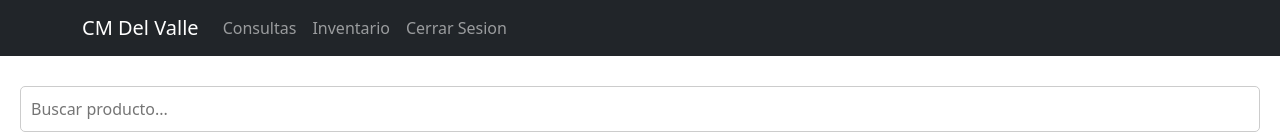
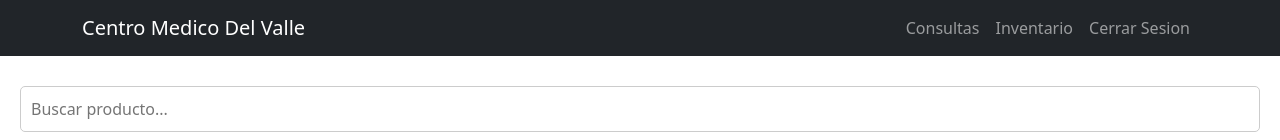
Before and after one commit to hnkatze/CMedico, a React (Vite) app: page / in a window 1280 px wide. Shown: the top 140 px of the page. Built offline with nearby package versions, Linux system fonts and the light colour scheme; no server answers; the database is empty.

Commit message:
Modify style

```diff
--- a/src/Components/navbar.jsx
+++ b/src/Components/navbar.jsx
@@ -1,4 +1,3 @@
-
 import 'bootstrap/dist/css/bootstrap.min.css';
 import Container from 'react-bootstrap/Container';
 import Nav from 'react-bootstrap/Nav';
@@ -7,13 +6,13 @@ import Navbar from 'react-bootstrap/Navbar';
 function Navy() {
   return (
     <>
-      <Navbar bg="dark" data-bs-theme="dark">
+      <Navbar bg="dark" variant="dark">
         <Container>
-          <Navbar.Brand href="#home">CM Del Valle</Navbar.Brand>
-          <Nav className="me-auto">
-            <Nav.Link href="#home">Consultas</Nav.Link>
-            <Nav.Link href="#features">Inventario</Nav.Link>
-            <Nav.Link href="#pricing">Cerrar Sesion</Nav.Link>
+          <Navbar.Brand href="#home">Centro Medico Del Valle</Navbar.Brand>
+          <Nav className="ms-auto">
+            <Nav.Link href="#Consultas">Consultas</Nav.Link>
+            <Nav.Link href="#Inventario">Inventario</Nav.Link>
+            <Nav.Link href="#Sign Out">Cerrar Sesion</Nav.Link>
           </Nav>
         </Container>
       </Navbar>
```
